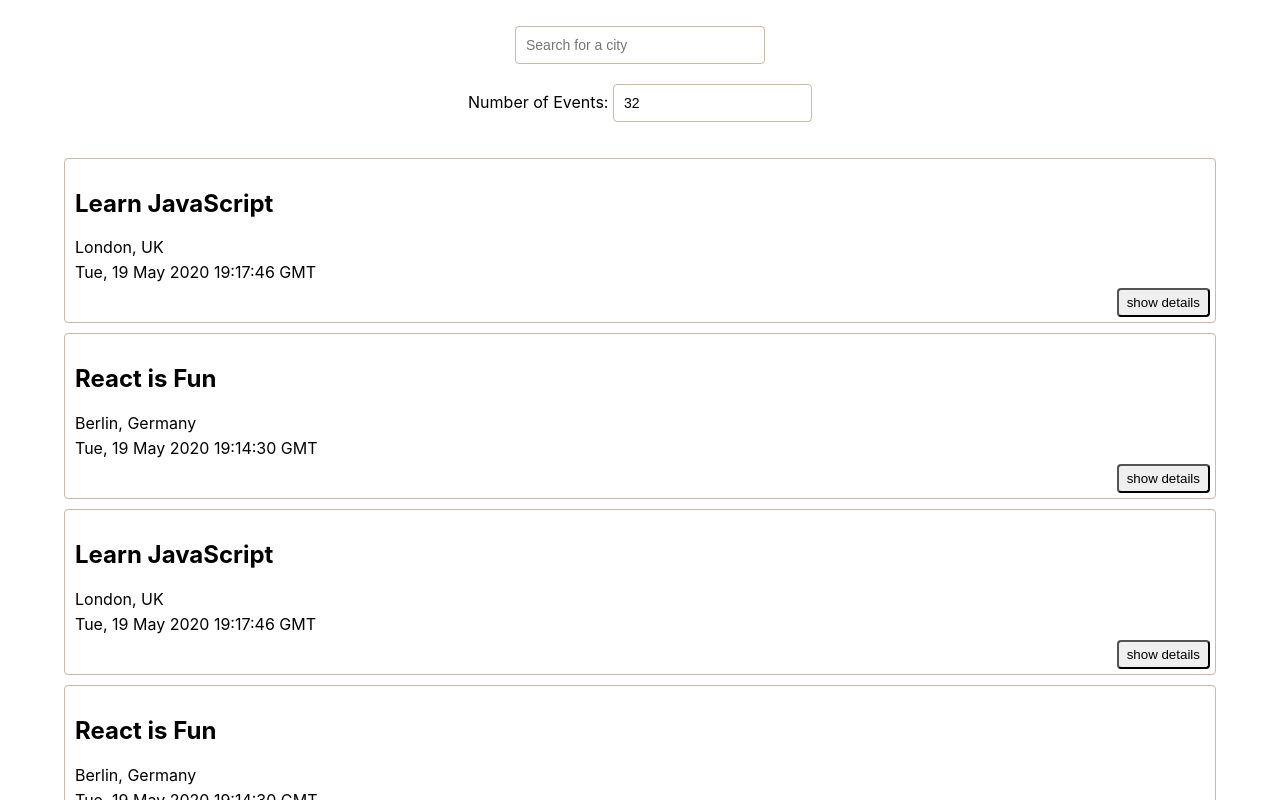
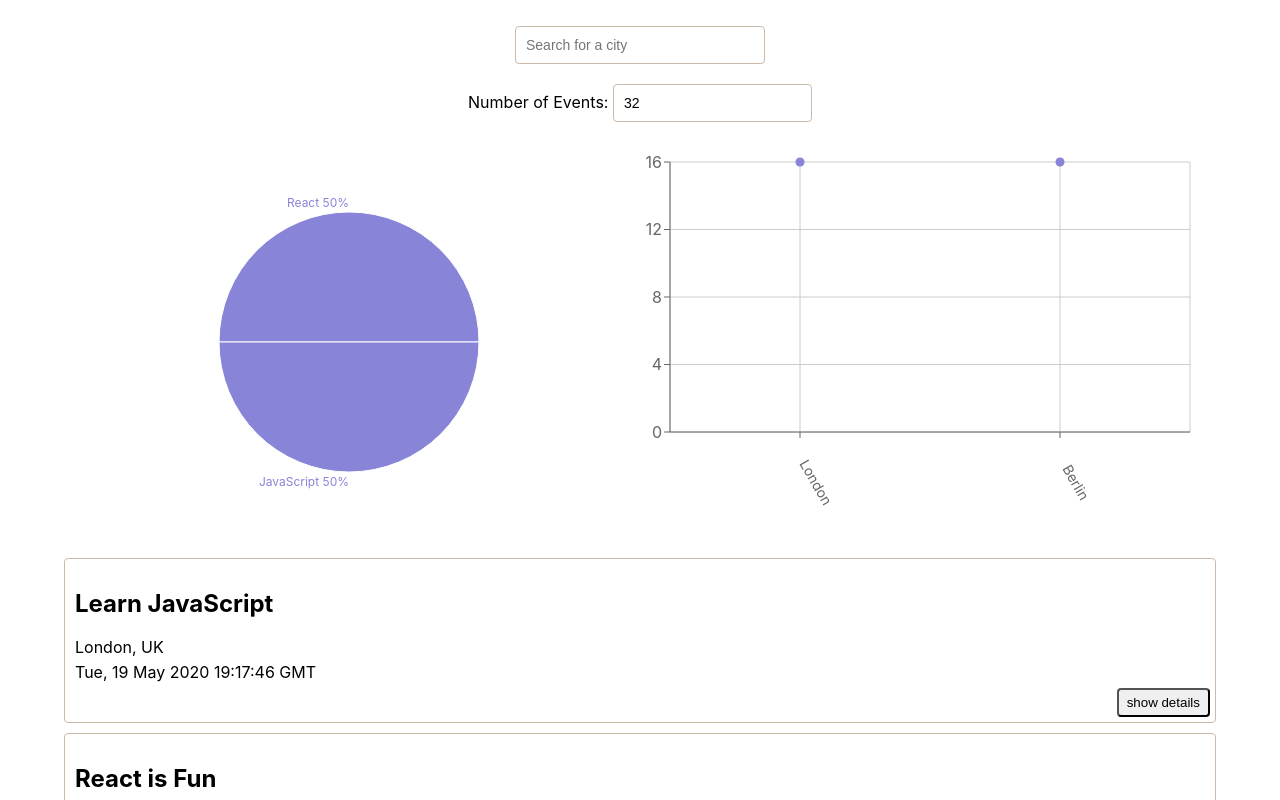
Before and after one commit to rebeccasm/meet, a React (Create React App) app: page / in a window 1280 px wide. Shown: the top 800 px of the page. Built offline with nearby package versions, Linux system fonts and the light colour scheme; what atatus-spa would draw is missing.

Commit message:
Exercise 4.10 Part 3

```diff
--- a/package.json
+++ b/package.json
@@ -11,6 +11,7 @@
     "react": "^18.3.1",
     "react-dom": "^18.3.1",
     "react-scripts": "5.0.1",
+    "recharts": "^2.14.1",
     "serverless": "^4.4.10",
     "web-vitals": "^2.1.4",
     "workbox-background-sync": "^6.6.0",
--- a/src/App.css
+++ b/src/App.css
@@ -94,3 +94,12 @@
   width: 250px;
   z-index: 1000;
 }
+
+.charts-container {
+  display: grid;
+  grid-template-columns: 1fr;
+
+  @media screen and (min-width: 768px) {
+    grid-template-columns: 1fr 1fr;
+  }
+}
--- a/src/App.js
+++ b/src/App.js
@@ -7,6 +7,8 @@
 import { useEffect, useState } from 'react';
 import { extractLocations, getEvents } from './api';
 import { InfoAlert, ErrorAlert,WarningAlert } from './components/Alert';
+import CityEventsCharts from './components/CityEventsChart';
+import EventGenresChart from './components/EventGenresChart';
 
 
 const App = () => {
@@ -67,6 +69,15 @@
         currentNOE={currentNOE}
         setCurrentNOE={setCurrentNOE}
       />
+      <div className='charts-container'>
+      <EventGenresChart
+      events={events}
+      />
+      <CityEventsCharts
+      allLocations={allLocations}
+      events={events}
+      />
+      </div>
       <EventList
         events={events}
       />
--- /dev/null
+++ b/src/components/CityEventsChart.js
@@ -0,0 +1,55 @@
+// src/components/CityEventsChart.js
+
+import { useEffect, useState } from "react";
+import {
+    ScatterChart,
+    Scatter,
+    ResponsiveContainer,
+    XAxis,
+    YAxis,
+    CartesianGrid,
+    Tooltip
+} from "recharts";
+
+const CityEventsCharts = ({ allLocations, events }) => {
+
+    const [data, setData] = useState([]);
+
+    useEffect(() => {
+        setData(getData());
+
+    }, [`${events}`]);
+
+    const getData = () => {
+        const data = allLocations.map((location) => {
+            const count = events.filter((event) => event.location === location).length
+            const city = location.split(/, | - /)[0]
+            return { city, count };
+        })
+        return data;
+    };
+
+    return (
+        <ResponsiveContainer width="99%" height={400}>
+            <ScatterChart
+                margin={{
+                    top: 20,
+                    right: 20,
+                    bottom: 80,
+                    left: -30,
+                }}
+            >
+                <CartesianGrid />
+                <XAxis type="category" dataKey="city" name="City" angle={60} interval={0} tick={{ dx: 20, dy: 40, fontSize: 14 }} />
+                <YAxis type="number" dataKey="count" name="Number of Events" allowDecimals={false} />
+                <Tooltip cursor={{ strokeDasharray: '3 3' }} />
+                <Scatter name="A school" data={data} fill="#8884d8" />
+            </ScatterChart>
+        </ResponsiveContainer>
+    );
+
+
+
+}
+
+export default CityEventsCharts;
--- /dev/null
+++ b/src/components/EventGenresChart.js
@@ -0,0 +1,63 @@
+import { useEffect, useState } from 'react';
+import { ResponsiveContainer, PieChart, Pie, Legend } from 'recharts';
+
+
+const EventGenresChart = ({ events }) => {
+
+    const [data, setData] = useState([]);
+
+    const genres = ['React', 'JavaScript', 'Node', 'jQuery', 'Angular'];
+
+    const getData = () => {
+        const data = genres.map((genre) => {
+            const filteredEvents = events.filter((event) => {
+                return event.summary.includes(genre)
+            })
+            return {
+                name: genre,
+                value: filteredEvents.length
+            }
+        })
+        return data;
+    }
+
+    useEffect(() => {
+        setData(getData());
+    }, [`${events}`]);
+
+    const renderCustomizedLabel = ({ cx, cy, midAngle, outerRadius, percent, index }) => {
+        const RADIAN = Math.PI / 180;
+        const radius = outerRadius;
+        const x = cx + radius * Math.cos(-midAngle * RADIAN) * 1.07;
+        const y = cy + radius * Math.sin(-midAngle * RADIAN) * 1.07;
+        return percent ? (
+            <text
+                fontSize={12}
+                x={x}
+                y={y}
+                fill="#8884d8"
+                textAnchor={x > cx ? 'start' : 'end'}
+                dominantBaseline="central"
+            >
+                {`${genres[index]} ${(percent * 100).toFixed(0)}%`}
+            </text>
+        ) : null;
+    };
+
+    return (
+        <ResponsiveContainer width="99%" height={400}>
+            <PieChart>
+                <Pie
+                    data={data}
+                    dataKey="value"
+                    fill="#8884d8"
+                    labelLine={false}
+                    label={renderCustomizedLabel}
+                    outerRadius={130}
+                />
+            </PieChart>
+        </ResponsiveContainer>
+    );
+};
+
+export default EventGenresChart;
```
Also changed, not shown: src/setupTests.js (+17 -0 lines), 1 other file (tests, documents, lock files or other folders).
